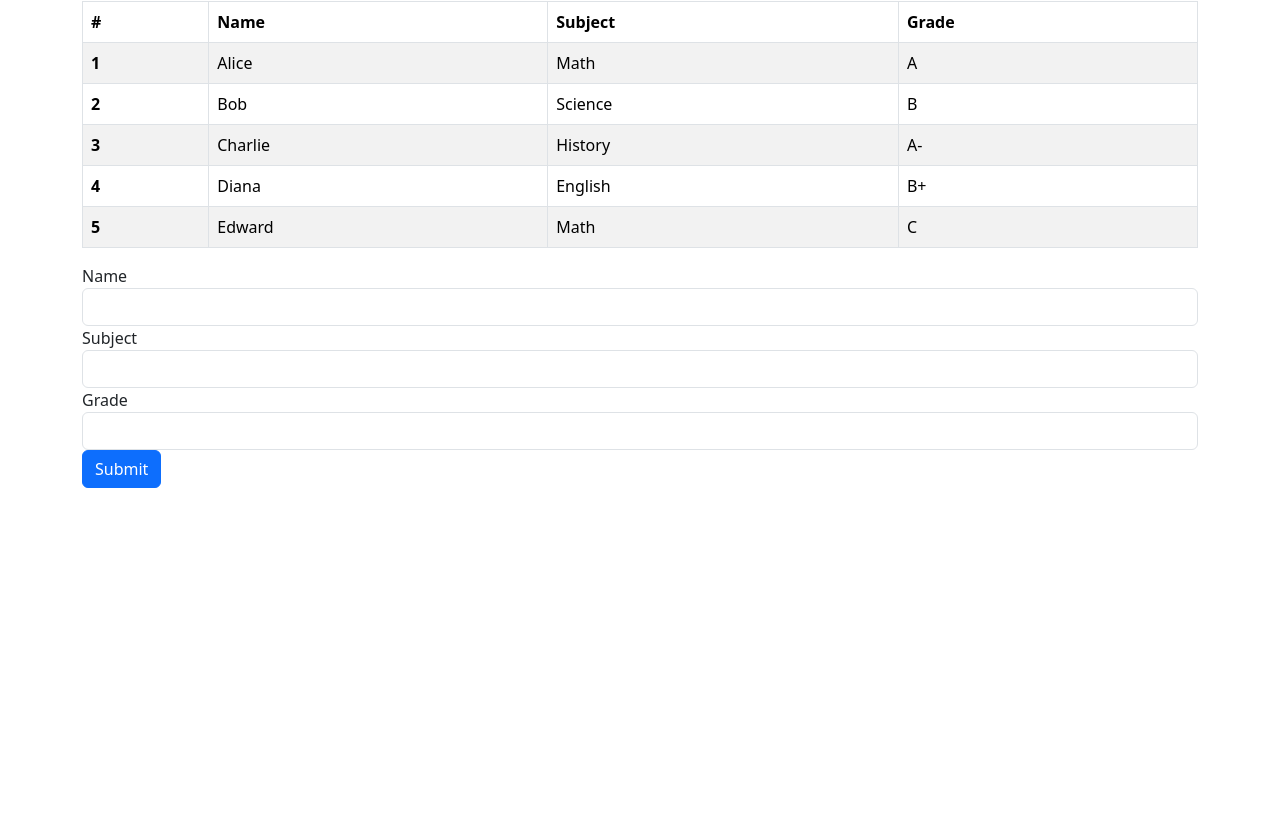
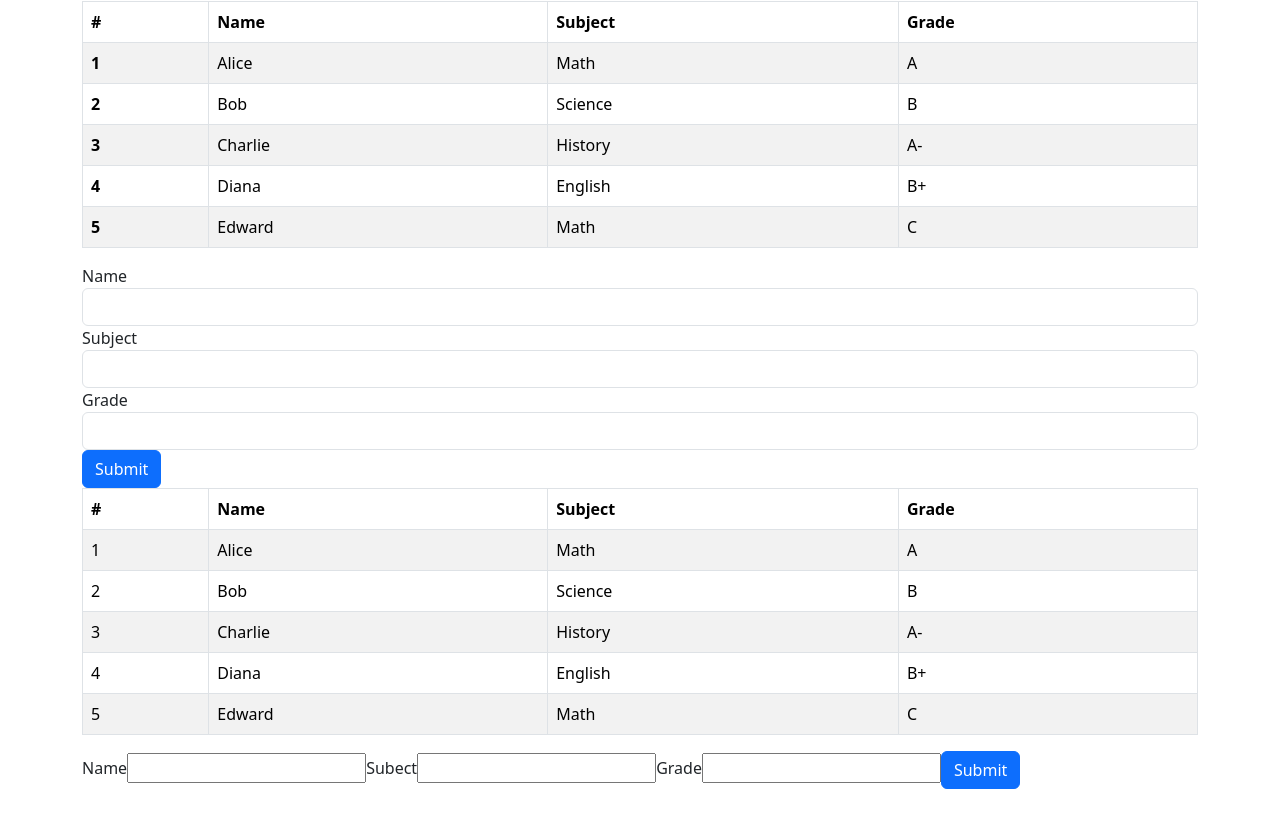
Before and after one commit to deol13/g55-react-vite-lecture, a React (Vite) app: page / in a window 1280 px wide. Shown: the part 442-1269 px from the top of the page. Before the commit the page ends 978 px from the top, so only its background shows below. Built offline with nearby package versions, Linux system fonts and the light colour scheme.

Commit message:
Form and table connected in real time

```diff
--- a/src/L1_Fundamentals/Content.jsx
+++ b/src/L1_Fundamentals/Content.jsx
@@ -1,5 +1,6 @@
 import React from "react";
-import StudentTable from "./Practice/StudentTable";
+import StudentTable, {StudentForm}  from "./Practice/StudentTable";
+import StudentTable2 from "./Practice/FormAndTable/StudentTable2";
 
 const Sidebar = () => {
   return (
@@ -31,6 +32,7 @@ const Content = () => {
       </div>
       <div>
         <StudentTable />
+        <StudentTable2 />
       </div>
     </main>
   );
--- /dev/null
+++ b/src/L1_Fundamentals/Practice/FormAndTable/StudentForm.jsx
@@ -0,0 +1,54 @@
+import React, {useState} from 'react';
+
+const StudentForm = (props) => {
+    // Sets up variables and their set methods.
+    const [name, setName] = useState('');
+    const [subject, setSubject] = useState('');
+    const [grade, setGrade] = useState('');
+
+    // Event listeners, they listen to any changes in name, subject and grade inputs.
+    // Saves the new data to the variables above.
+    const changeName = (event) => {
+        setName(event.target.value);
+    };
+    const changeSubject = (event) => {
+        setSubject(event.target.value);
+    };
+    const changeGrade = (event) => {
+        setGrade(event.target.value);
+    };
+
+    // This is called when the submit button is clicked,
+    // it sends all the data to the prop gotten from StudentTable which is addRows method that adds a new row with the data.
+    // It also clears the variables of any values.
+    const transferValue = (event) => {
+        event.preventDefault();
+        const val = {
+            name,
+            subject,
+            grade,
+        };
+        props.func(val);
+        clearState();
+    };
+
+    const clearState = () => {
+        setName('');
+        setSubject('');
+        setGrade('');
+    };
+
+    return (
+        <div>
+            <label>Name</label>
+            <input type="text" value={name} onChange={changeName} />
+            <label>Subect</label>
+            <input type="text" value={subject} onChange={changeSubject} />
+            <label>Grade</label>
+            <input type="text" value={grade} onChange={changeGrade} />
+            <button className="btn btn-primary" onClick={transferValue}>Submit</button>
+        </div>
+    );
+};
+
+export default StudentForm;
--- /dev/null
+++ b/src/L1_Fundamentals/Practice/FormAndTable/StudentTable2.jsx
@@ -0,0 +1,53 @@
+import React, {useState} from 'react';
+import StudentForm from './StudentForm';
+import jsonData from './TestData/data.json';
+
+const StudentTable2 = () => {
+    // Initial data for this array is the data from the json file data.json
+    const [studentData, setStudentData] = useState(jsonData);
+
+    // Goes through the array studentData in a similar mannar as foreach and creates a part of the table from each index's data.
+    const tableRows = studentData.map((info) => {
+        return (
+            <tr key={info.id}>
+                <td>{info.id}</td>
+                <td>{info.name}</td>
+                <td>{info.subject}</td>
+                <td>{info.grade}</td>
+            </tr>
+        );
+    });
+
+    // Check the length of the studentData array to know what id to give the new student.
+    // Then create a new copy of the student array, updatedStudentData and push the new student into updatedStudentData.
+    // Then updated studentData with updatedStudentData by calling studentData set method.
+
+    // It get's it's data from StudentForm because addRows is sent to StudentForm as a property (prop)
+    // And StudentForm calls that property when the submit button is clicked on and sends along form data.
+    const addRows = (data) => {
+        const totalStudents = studentData.length;
+        data.id = totalStudents + 1;
+        const updatedStudentData = [...studentData];
+        updatedStudentData.push(data);
+        setStudentData(updatedStudentData);
+    }
+
+    return (
+        <div>
+            <table className="table table-striped table-bordered">
+                <thead>
+                    <tr>
+                        <th>#</th>
+                        <th>Name</th>
+                        <th>Subject</th>
+                        <th>Grade</th>
+                    </tr>
+                </thead>
+                <tbody>{tableRows}</tbody>
+            </table>
+            <StudentForm func={addRows} />
+        </div>
+    );
+}
+
+export default StudentTable2;
--- /dev/null
+++ b/src/L1_Fundamentals/Practice/FormAndTable/TestData/data.json
@@ -0,0 +1,5 @@
+[{ "id": 1, "name": "Alice", "subject": "Math", "grade": "A" },
+{ "id": 2, "name": "Bob", "subject": "Science", "grade": "B" },
+{ "id": 3, "name": "Charlie", "subject": "History", "grade": "A-" },
+{ "id": 4, "name": "Diana", "subject": "English", "grade": "B+" },
+{ "id": 5, "name": "Edward", "subject": "Math", "grade": "C" }]
```
